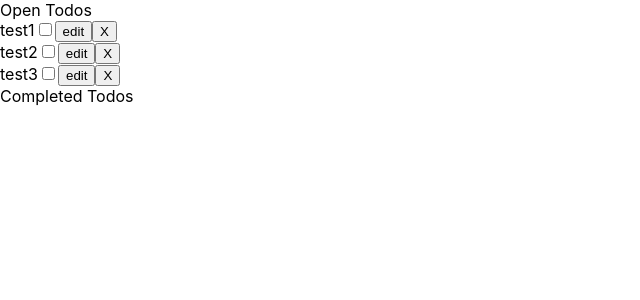
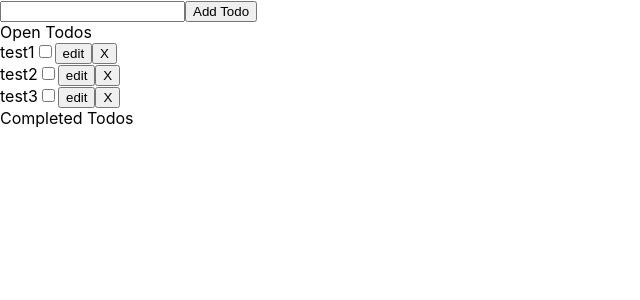
Before and after one commit to yhsol/react-mobx, a React (Create React App) app: page / in a window 1280 px wide. Shown: the top 300 px of the page, without its empty margins (0-640 px from the left). Built offline with nearby package versions, Linux system fonts and the light colour scheme.

Commit message:
feat: concise

```diff
--- a/src/App.tsx
+++ b/src/App.tsx
@@ -4,12 +4,14 @@ import "./App.css";
 import OrdersList from "./burger/components/OrdersList";
 import OrderForm from "./burger/components/OrderForm";
 import TodoList from "./mobx-todo/compoents/TodoList";
+import TodoNew from "./mobx-todo/compoents/TodoNew";
 
 function App() {
   return (
     <>
       {/* <OrdersList />
       <OrderForm /> */}
+      <TodoNew />
       <TodoList />
     </>
   );
--- a/src/mobx-todo/compoents/TodoItem.tsx
+++ b/src/mobx-todo/compoents/TodoItem.tsx
@@ -1,6 +1,6 @@
 import React, { useState } from "react";
 import { useStore } from "../utils/useStore";
-import onPressEnter from "../utils/useEnter";
+import onEnterPress from "../utils/useEnter";
 import TodoItemClass from "../stores/TodoItemStore";
 
 type Props = {
@@ -24,7 +24,7 @@ function TodoItem({ todo }: Props) {
         ? <div>
           <input
             type="text"
-            onKeyDown={onPressEnter(saveText)}
+            onKeyDown={onEnterPress(saveText)}
             onChange={(e) => setText(e.target.value)}
           />
           <button onClick={saveText}>save</button>
--- a/src/mobx-todo/compoents/TodoNew.tsx
+++ b/src/mobx-todo/compoents/TodoNew.tsx
@@ -1,6 +1,6 @@
 import React, { useState } from "react";
 import { useStore } from "../utils/useStore";
-import onPressEnter from "../utils/useEnter";
+import onEnterPress from "../utils/useEnter";
 
 function TodoNew() {
   const [newTodo, setTodo] = useState("");
@@ -16,7 +16,7 @@ function TodoNew() {
       <input
         type="text"
         value={newTodo}
-        onKeyDown={onPressEnter(addTodo)}
+        onKeyDown={onEnterPress(addTodo)}
         onChange={(e) => setTodo(e.target.value)}
       />
       <button onClick={addTodo}>Add Todo</button>
--- a/src/mobx-todo/utils/useEnter.tsx
+++ b/src/mobx-todo/utils/useEnter.tsx
@@ -1,6 +1,6 @@
 import { KeyboardEvent } from "react";
 
-function onPressEnter(cb: any) {
+function onEnterPress(cb: any) {
   return (e: KeyboardEvent) => {
     if (e.key === "Enter") {
       cb();
@@ -8,4 +8,4 @@ function onPressEnter(cb: any) {
   };
 }
 
-export default onPressEnter;
+export default onEnterPress;
```
